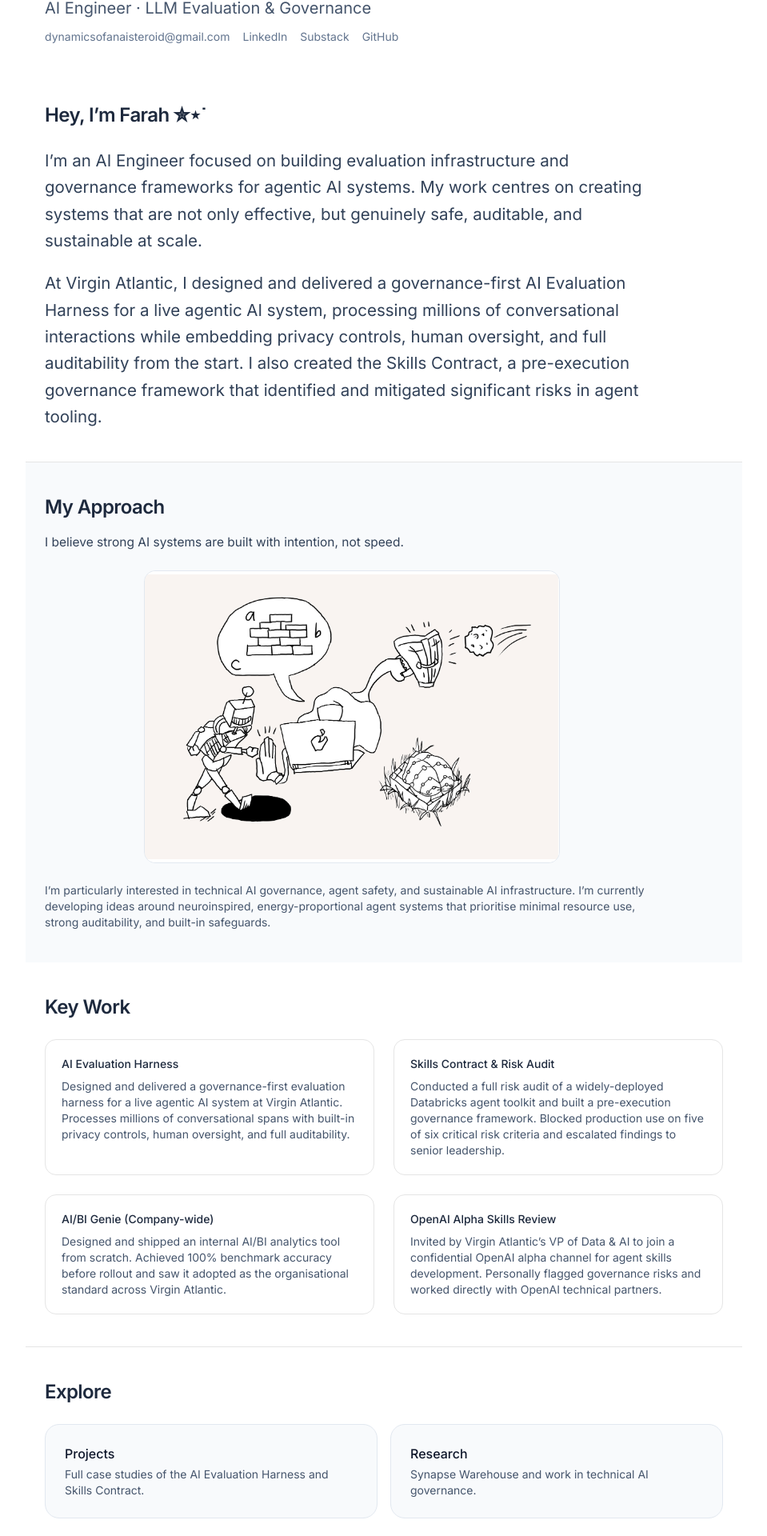
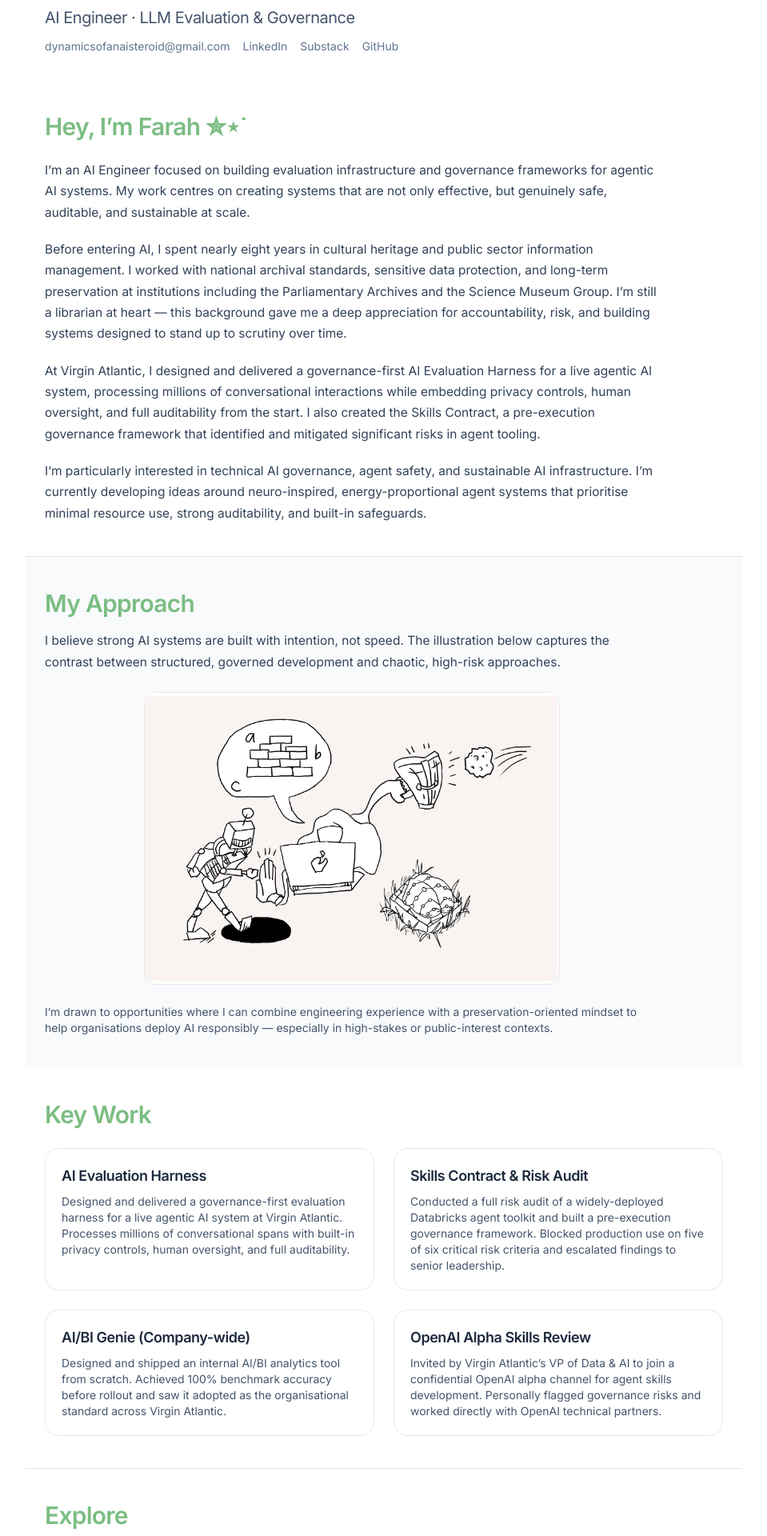
Before and after one commit to dynamicsofanaisteroid/farah-zamir-portfolio, a Next.js app: page / in a window 1280 px wide. Shown: the part 120-2040 px from the top of the page at 80% size, without its empty margins (160-1119 px from the left). Built offline with nearby package versions, Linux system fonts and the light colour scheme.

Commit message:
trying out sage

```diff
--- a/app/page.tsx
+++ b/app/page.tsx
@@ -6,31 +6,44 @@ export default function Home() {
       {/* Top Header */}
       <div className="max-w-4xl mx-auto px-6 pt-16 pb-8">
         <div>
-          <h1 className="text-5xl font-semibold tracking-tight">Farah Zamir</h1>
-          <p className="text-xl text-slate-600 mt-1">AI Engineer · LLM Evaluation &amp; Governance</p>
+          <h1 className="text-6xl font-semibold tracking-[-2px] leading-none">Farah Zamir</h1>
+          <p className="text-xl text-slate-600 tracking-tight mt-1">AI Engineer · LLM Evaluation &amp; Governance</p>
 
           <div className="mt-3 text-sm text-slate-500 flex flex-wrap gap-x-4">
-            <a href="mailto:dynamicsofanaisteroid@gmail.com" className="hover:text-slate-700">dynamicsofanaisteroid@gmail.com</a>
-            <a href="https://www.linkedin.com/in/farah-zamir-956659144" target="_blank" className="hover:text-slate-700">LinkedIn</a>
-            <a href="https://dynamicsofanaisteroid.substack.com/" target="_blank" className="hover:text-slate-700">Substack</a>
-            <a href="https://github.com/dynamicsofanaisteroid" target="_blank" className="hover:text-slate-700">GitHub</a>
+            <a href="mailto:dynamicsofanaisteroid@gmail.com" className="hover:text-[#7bbd83] transition-colors">dynamicsofanaisteroid@gmail.com</a>
+            <a href="https://www.linkedin.com/in/farah-zamir-956659144" target="_blank" className="hover:text-[#7bbd83] transition-colors">LinkedIn</a>
+            <a href="https://dynamicsofanaisteroid.substack.com/" target="_blank" className="hover:text-[#7bbd83] transition-colors">Substack</a>
+            <a href="https://github.com/dynamicsofanaisteroid" target="_blank" className="hover:text-[#7bbd83] transition-colors">GitHub</a>
           </div>
         </div>
       </div>
 
       {/* Intro */}
       <div className="max-w-4xl mx-auto px-6 py-10">
-        <h2 className="text-2xl font-semibold tracking-tight mb-6">Hey, I’m Farah ✮⋆˙</h2>
+        <h2 className="text-3xl font-semibold tracking-tight mb-6" style={{ color: '#7bbd83' }}>
+          Hey, I’m Farah ✮⋆˙
+        </h2>
 
-        <div className="max-w-3xl space-y-5 text-[20.5px] leading-relaxed text-slate-700">
+        <div className="max-w-3xl space-y-5 text-[15.5px] leading-[1.7] text-slate-700">
           <p>
             I’m an AI Engineer focused on building evaluation infrastructure and governance frameworks for agentic AI systems.
             My work centres on creating systems that are not only effective, but genuinely safe, auditable, and sustainable at scale.
           </p>
           <p>
+            Before entering AI, I spent nearly eight years in cultural heritage and public sector information management.
+            I worked with national archival standards, sensitive data protection, and long-term preservation at institutions including
+            the Parliamentary Archives and the Science Museum Group. I’m still a librarian at heart — this background gave me a deep
+            appreciation for accountability, risk, and building systems designed to stand up to scrutiny over time.
+          </p>
+          <p>
             At Virgin Atlantic, I designed and delivered a governance-first AI Evaluation Harness for a live agentic AI system,
             processing millions of conversational interactions while embedding privacy controls, human oversight, and full auditability from the start.
             I also created the Skills Contract, a pre-execution governance framework that identified and mitigated significant risks in agent tooling.
+          </p>
+          <p>
+            I’m particularly interested in technical AI governance, agent safety, and sustainable AI infrastructure.
+            I’m currently developing ideas around neuro-inspired, energy-proportional agent systems that prioritise minimal resource use,
+            strong auditability, and built-in safeguards.
           </p>
         </div>
       </div>
@@ -38,55 +51,60 @@ export default function Home() {
       {/* My Approach + Illustration */}
       <div className="max-w-4xl mx-auto px-6 py-10 border-t bg-slate-50">
         <div className="max-w-3xl">
-          <h2 className="text-2xl font-semibold tracking-tight mb-4">My Approach</h2>
-          <p className="text-[15.5px] text-slate-700 mb-6">
-            I believe strong AI systems are built with intention, not speed.
+          <h2 className="text-3xl font-semibold tracking-tight mb-4" style={{ color: '#7bbd83' }}>
+            My Approach
+          </h2>
+          <p className="text-[15.5px] leading-[1.7] text-slate-700 mb-6">
+            I believe strong AI systems are built with intention, not speed. The illustration below captures the contrast between
+            structured, governed development and chaotic, high-risk approaches.
           </p>
 
-          {/* Illustration - Replace with your actual image */}
+          {/* Illustration */}
           <div className="mb-6">
             <img
               src="/approach-illustration.png"
-              alt="Illustration showing protective layers around AI - and new ways of thinking about AI governance"
+              alt="Illustration showing intentional AI development vs risky approaches"
               className="w-full max-w-[520px] mx-auto rounded-xl border border-slate-200"
             />
           </div>
 
           <p className="text-sm text-slate-600">
-            I’m particularly interested in technical AI governance, agent safety, and
-sustainable AI infrastructure. I’m currently developing ideas around neuroinspired, energy-proportional agent systems that prioritise minimal resource
-use, strong auditability, and built-in safeguards.
+            I’m drawn to opportunities where I can combine engineering experience with a preservation-oriented mindset
+            to help organisations deploy AI responsibly — especially in high-stakes or public-interest contexts.
           </p>
         </div>
       </div>
-      {/* Key Work - Strengthened */}
+
+      {/* Key Work */}
       <div className="max-w-4xl mx-auto px-6 py-10">
-        <h2 className="text-2xl font-semibold tracking-tight mb-6">Key Work</h2>
+        <h2 className="text-3xl font-semibold tracking-tight mb-6" style={{ color: '#7bbd83' }}>
+          Key Work
+        </h2>
 
         <div className="grid grid-cols-1 md:grid-cols-2 gap-6 text-sm">
-          <div className="p-5 border rounded-xl">
-            <div className="font-medium mb-2">AI Evaluation Harness</div>
+          <div className="p-5 border border-slate-200 rounded-2xl">
+            <div className="font-semibold text-lg tracking-tight mb-2">AI Evaluation Harness</div>
             <p className="text-slate-600">
               Designed and delivered a governance-first evaluation harness for a live agentic AI system at Virgin Atlantic.
               Processes millions of conversational spans with built-in privacy controls, human oversight, and full auditability.
             </p>
           </div>
-          <div className="p-5 border rounded-xl">
-            <div className="font-medium mb-2">Skills Contract &amp; Risk Audit</div>
+          <div className="p-5 border border-slate-200 rounded-2xl">
+            <div className="font-semibold text-lg tracking-tight mb-2">Skills Contract &amp; Risk Audit</div>
             <p className="text-slate-600">
               Conducted a full risk audit of a widely-deployed Databricks agent toolkit and built a pre-execution governance framework.
               Blocked production use on five of six critical risk criteria and escalated findings to senior leadership.
             </p>
           </div>
-          <div className="p-5 border rounded-xl">
-            <div className="font-medium mb-2">AI/BI Genie (Company-wide)</div>
+          <div className="p-5 border border-slate-200 rounded-2xl">
+            <div className="font-semibold text-lg tracking-tight mb-2">AI/BI Genie (Company-wide)</div>
             <p className="text-slate-600">
               Designed and shipped an internal AI/BI analytics tool from scratch. Achieved 100% benchmark accuracy before rollout
               and saw it adopted as the organisational standard across Virgin Atlantic.
             </p>
           </div>
-          <div className="p-5 border rounded-xl">
-            <div className="font-medium mb-2">OpenAI Alpha Skills Review</div>
+          <div className="p-5 border border-slate-200 rounded-2xl">
+            <div className="font-semibold text-lg tracking-tight mb-2">OpenAI Alpha Skills Review</div>
             <p className="text-slate-600">
               Invited by Virgin Atlantic’s VP of Data &amp; AI to join a confidential OpenAI alpha channel for agent skills development.
               Personally flagged governance risks and worked directly with OpenAI technical partners.
@@ -97,27 +115,25 @@ use, strong auditability, and built-in safeguards.
 
       {/* Explore Section */}
       <div className="max-w-4xl mx-auto px-6 py-10 border-t">
-  <h2 className="text-2xl font-semibold tracking-tight mb-6">Explore</h2>
+        <h2 className="text-3xl font-semibold tracking-tight mb-6" style={{ color: '#7bbd83' }}>
+          Explore
+        </h2>
 
         <div className="grid grid-cols-1 md:grid-cols-2 gap-4">
           <Link
             href="/projects"
-      className="block p-6 border border-slate-200 rounded-2xl bg-slate-50 hover:bg-white hover:border-teal-200 hover:shadow-md transition-all duration-200"
+            className="block p-6 border border-slate-200 rounded-2xl bg-slate-50 hover:bg-white hover:border-[#7bbd83] hover:shadow-md transition-all duration-200"
           >
-      <div className="font-medium mb-1 text-slate-900">Projects</div>
-      <p className="text-sm text-slate-600">
-        Full case studies of the AI Evaluation Harness and Skills Contract.
-      </p>
+            <div className="font-semibold text-lg tracking-tight mb-1">Projects</div>
+            <p className="text-sm text-slate-600">Full case studies of the AI Evaluation Harness and Skills Contract.</p>
           </Link>
 
           <Link
             href="/research"
-      className="block p-6 border border-slate-200 rounded-2xl bg-slate-50 hover:bg-white hover:border-teal-200 hover:shadow-md transition-all duration-200"
+            className="block p-6 border border-slate-200 rounded-2xl bg-slate-50 hover:bg-white hover:border-[#7bbd83] hover:shadow-md transition-all duration-200"
           >
-      <div className="font-medium mb-1 text-slate-900">Research</div>
-      <p className="text-sm text-slate-600">
-        Synapse Warehouse and work in technical AI governance.
-      </p>
+            <div className="font-semibold text-lg tracking-tight mb-1">Research</div>
+            <p className="text-sm text-slate-600">Synapse Warehouse and work in technical AI governance.</p>
           </Link>
         </div>
       </div>
```
Lines whose indentation alone changed are shown as unchanged.
